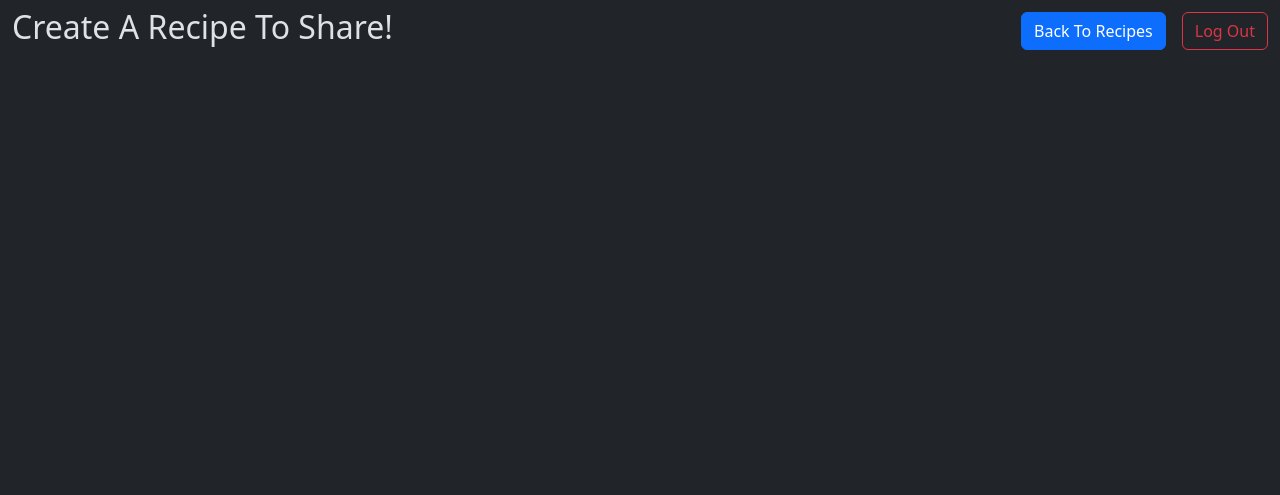
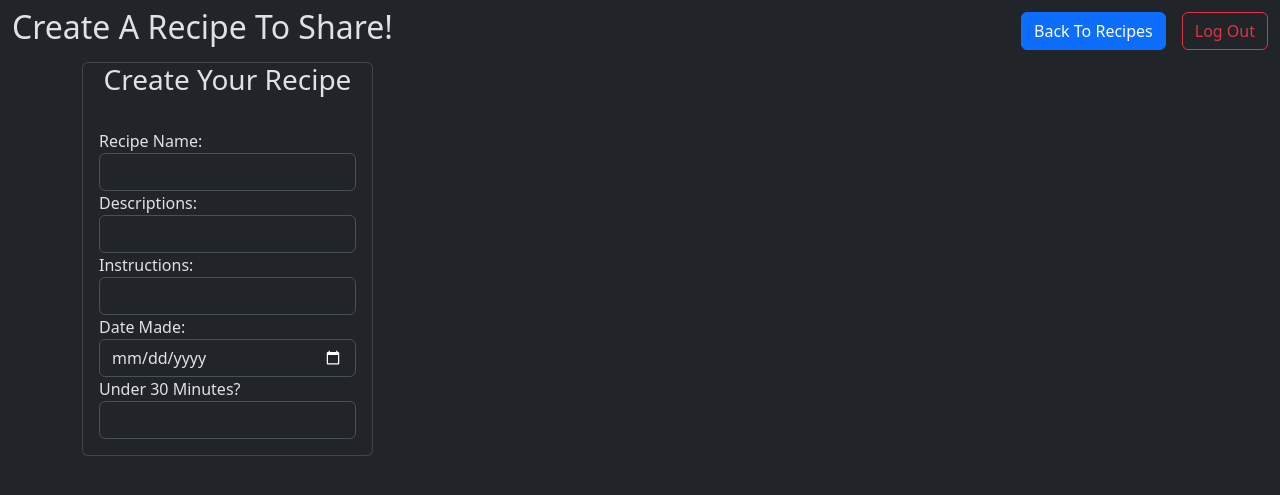
Before and after one commit to DriftingShade/Recipes, a Flask app: page /recipes/create in a window 1280 px wide. Shown: the top 495 px of the page. Run offline with Flask 3, Linux system fonts and the light colour scheme.

Commit message:
working on it

```diff
--- a/flask_app/models/recipe.py
+++ b/flask_app/models/recipe.py
@@ -10,6 +10,7 @@ class Recipe:
 
         self.id = data["id"]
         self.name = data["name"]
+        self.description = data["description"]
         self.instructions = data["instructions"]
         self.date_made = data["date_made"]
         self.under_thirty = data["under_thirty"]
--- a/flask_app/templates/create_recipe.html
+++ b/flask_app/templates/create_recipe.html
@@ -24,7 +24,25 @@
       </div>
     </nav>
     <div class="container mx-auto d-flex">
-      <form action="/recipes/process" method="post"></form>
+      <form action="/recipes/process" method="post">
+        <div class="card">
+          <div class="card-title">
+            <h3 class="text-center">Create Your Recipe</h3>
+          </div>
+          <div class="card-body">
+            <label for="name">Recipe Name:</label>
+            <input type="text" class="form-control" name="name" />
+            <label for="description">Descriptions:</label>
+            <input type="textarea" class="form-control" name="description" />
+            <label for="instructions">Instructions:</label>
+            <input type="textarea" class="form-control" name="instructions" />
+            <label for="date_made">Date Made:</label>
+            <input type="date" class="form-control" name="date_made" />
+            <label for="under_thirty">Under 30 Minutes?</label>
+            <input type="textarea" class="form-control" name="under_thirty" />
+          </div>
+        </div>
+      </form>
     </div>
   </body>
 </html>
```
Also changed, not shown: 2 other files.
